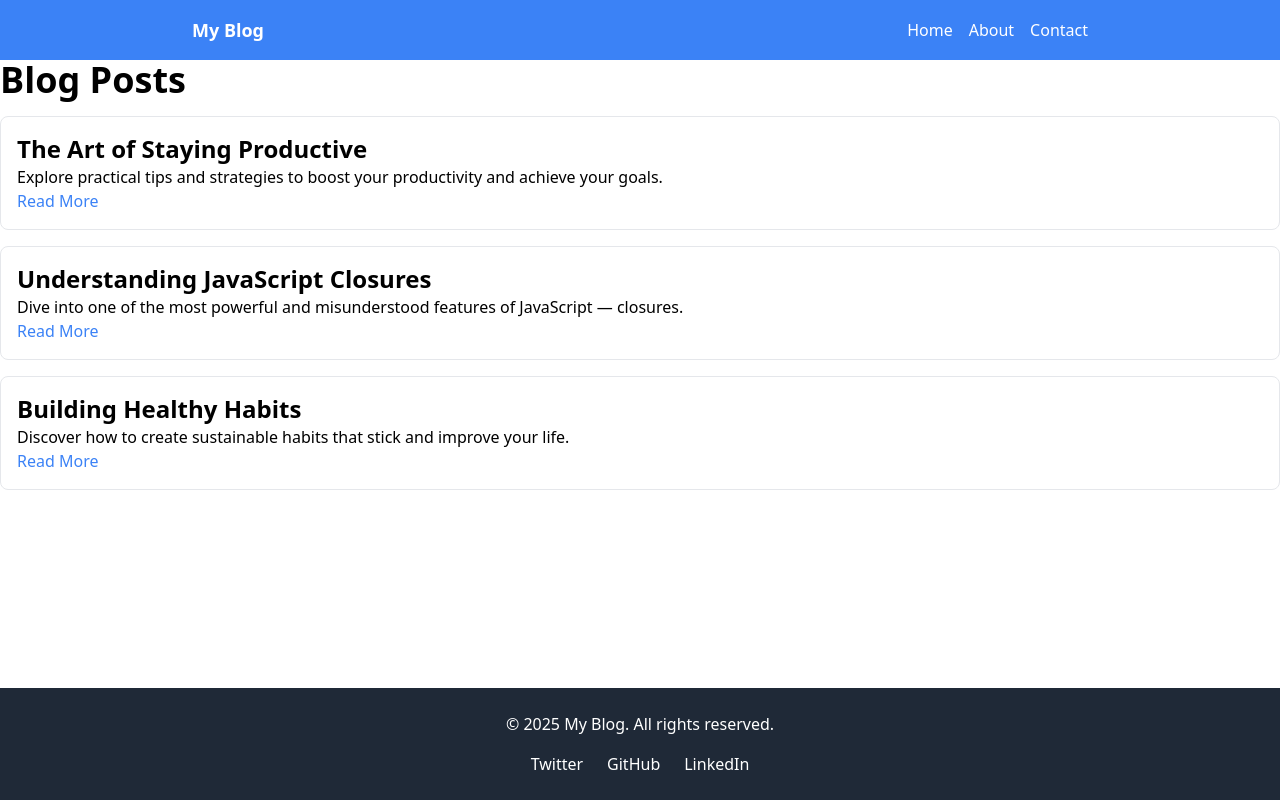
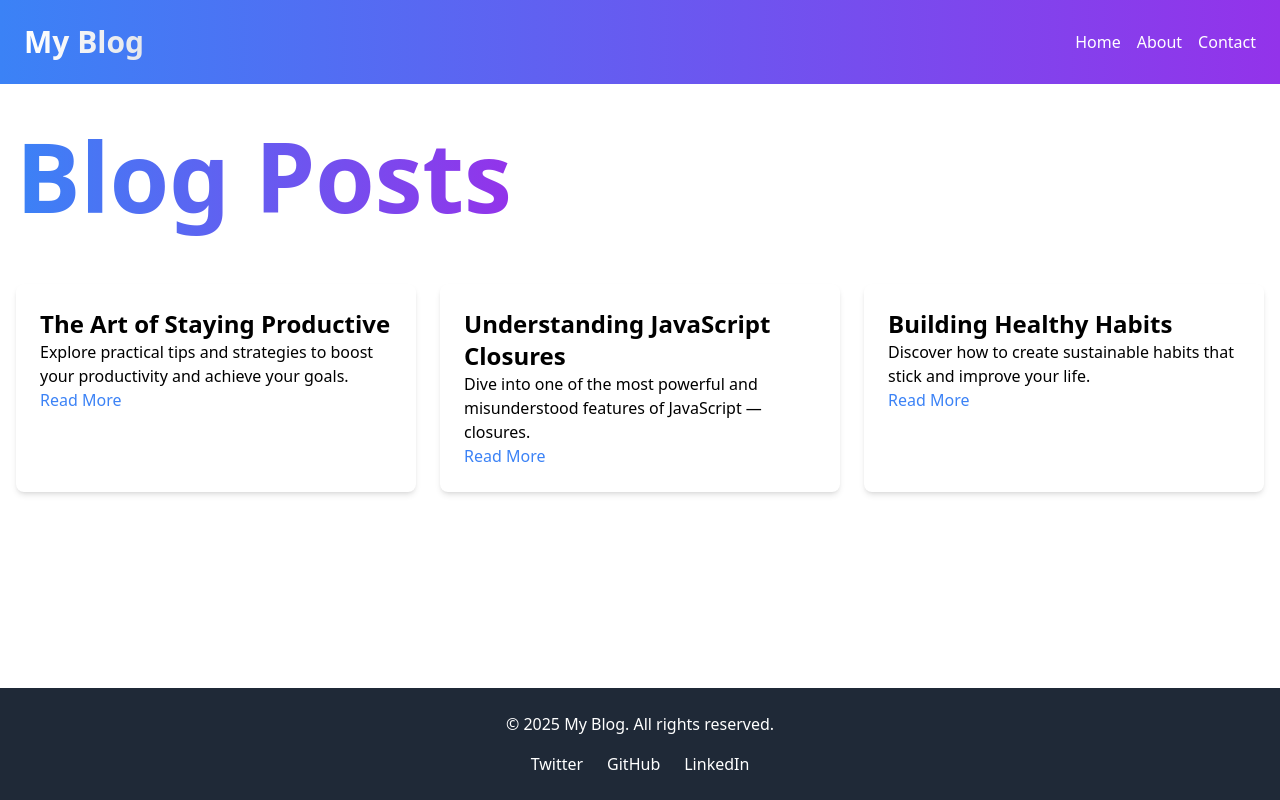
Before and after one commit to Ashe3/nextjs-blog, a Next.js app: page / in a window 1280 px wide. Built offline with nearby package versions, Linux system fonts and the light colour scheme.

Commit message:
added posts generator and styles

```diff
--- a/src/app/[slug]/page.tsx
+++ b/src/app/[slug]/page.tsx
@@ -15,11 +15,13 @@ const Page = async ({ params }: { params: Promise<{ slug: string }> }) => {
   const post = getAllPosts().find((post) => post.slug === slug)!;
 
   return (
-    <article className="p-52 pt-16">
-      <h1 className="text-4xl font-bold mb-4">{post.title}</h1>
-      <p className="text-gray-500">{post.date}</p>
-      <Markdown className="mt-4">{post.content}</Markdown>
-    </article>
+    <main>
+      <article className="p-52 pt-16">
+        <h1 className="text-4xl font-bold mb-4">{post.title}</h1>
+        <p className="text-gray-500">{post.date}</p>
+        <Markdown className="mt-4">{post.content}</Markdown>
+      </article>
+    </main>
   );
 };
 
--- a/src/app/page.tsx
+++ b/src/app/page.tsx
@@ -6,8 +6,10 @@ export const Page = () => {
 
   return (
     <main>
-      <h1 className="text-4xl font-bold mb-4">Blog Posts</h1>
-      <div className="grid gap-4">
+      <h1 className="text-8xl leading-tight font-extrabold text-transparent bg-clip-text bg-gradient-to-r from-blue-500 to-purple-600 text-center my-8 inline-block ml-4">
+        Blog Posts
+      </h1>
+      <div className="grid gap-4grid-cols-1 sm:grid-cols-2 lg:grid-cols-3 gap-6 p-4">
         {posts.map((post) => (
           <PostCard key={post.slug} post={post} />
         ))}
--- a/src/components/Header.tsx
+++ b/src/components/Header.tsx
@@ -7,13 +7,18 @@ const headerLinks = [
 ];
 
 const Header = () => (
-  <header className="bg-blue-500 text-white p-4">
-    <nav className="flex justify-between items-center max-w-4xl mx-auto">
-      <h1 className="text-lg font-bold">My Blog</h1>
+  <header className="bg-gradient-to-r from-blue-500 to-purple-600 text-white p-6">
+    <nav className="flex justify-between items-center max-w-7xl mx-auto">
+      <h1 className="text-3xl font-extrabold text-transparent bg-clip-text bg-gradient-to-r from-white to-gray-200">
+        My Blog
+      </h1>
       <ul className="flex space-x-4">
         {headerLinks.map((link) => (
           <li key={link.href}>
-            <Link href={link.href} className="hover:underline">
+            <Link
+              href={link.href}
+              className="hover:underline hover:underline-offset-4 transition duration-300"
+            >
               {link.label}
             </Link>
           </li>
--- a/src/components/PostCard.tsx
+++ b/src/components/PostCard.tsx
@@ -3,7 +3,7 @@ import Link from 'next/link';
 import { Post } from '@/utils/posts';
 
 export const PostCard = ({ post }: { post: Post }) => (
-  <div className="p-4 border rounded-lg">
+  <div className="bg-white shadow-md rounded-lg p-6">
     <h2 className="text-2xl font-bold">{post.title}</h2>
     <p>{post.description}</p>
     <Link href={`/${post.slug}`} className="text-blue-500 hover:underline">
```
Also changed, not shown: 1 other file (tests, documents, lock files or other folders).
